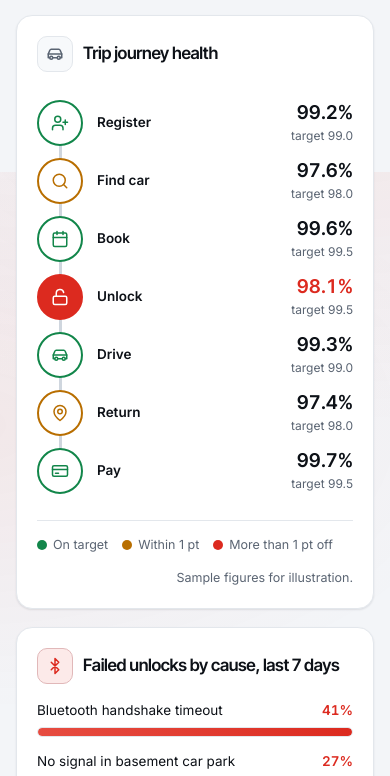
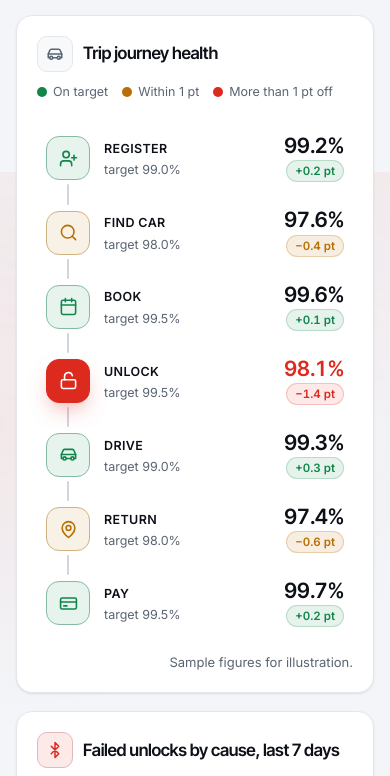
Before and after one commit to tanmoy-bh/engineering-strategy, a website: page public/index.html in a window 390 px wide. Shown: the part 672-1448 px from the top of the page. Drawn offline with Linux system fonts and the light colour scheme.

Commit message:
Give the trip journey its own full-width card
Larger step tiles with a gap-separated connector, a delta pill per step
and no native tooltip; the cause bars move to their own card beside the
two fixes. Below 900px the journey stacks vertically.

Co-Authored-By: Claude Opus 5.5 <noreply@anthropic.com>

```diff
--- a/public/index.html
+++ b/public/index.html
@@ -106,18 +106,27 @@ section[hidden]{display:none}
 .pill.amber{color:var(--amber);background:color-mix(in srgb,var(--amber) 12%,transparent);border-color:color-mix(in srgb,var(--amber) 25%,transparent)}
 
 /* journey route */
-.route{position:relative;display:grid;grid-template-columns:repeat(7,minmax(0,1fr));padding:8px 0 4px}
-.route::before{content:"";position:absolute;top:30px;left:calc(100%/14);right:calc(100%/14);height:3px;border-radius:3px;background:linear-gradient(90deg,var(--line2),var(--line2))}
-.st{position:relative;text-align:center;padding:0 4px;cursor:default}
-.node{position:relative;z-index:1;width:46px;height:46px;margin:0 auto 12px;border-radius:50%;display:grid;place-items:center;background:var(--surface);border:2px solid var(--ok);color:var(--ok);transition:transform .25s var(--ease),box-shadow .25s}
-.st:hover .node{transform:scale(1.1);box-shadow:0 8px 20px -8px var(--sh)}
-.st.warn .node{border-color:var(--amber);color:var(--amber)}
-.st.bad .node{border-color:var(--red);background:var(--red);color:#fff}
-.st .nm{font-weight:600;font-size:13.5px}
-.st .v{font:600 19px/1.2 "Inter Tight",sans-serif;font-variant-numeric:tabular-nums;white-space:nowrap;margin-top:2px}
+.journey{margin-bottom:18px}
+.journey .ttl{flex-wrap:wrap;margin-bottom:22px}
+.journey .ttl .note{margin-left:auto}
+.route{position:relative;display:grid;grid-template-columns:repeat(7,minmax(0,1fr));gap:8px}
+.route::before{display:none}
+.st{position:relative;text-align:center;padding:16px 8px 18px;border-radius:14px;border:1px solid transparent;cursor:default;transition:background .25s,border-color .25s,transform .25s var(--ease)}
+.st:not(:last-child)::after{content:"";position:absolute;top:43px;left:calc(50% + 36px);width:calc(100% - 72px + 8px);height:2px;border-radius:2px;background:var(--line2)}
+.st:hover{background:var(--surface2);border-color:var(--line);transform:translateY(-2px)}
+.node{position:relative;z-index:1;width:54px;height:54px;margin:0 auto 14px;border-radius:16px;display:grid;place-items:center;background:color-mix(in srgb,var(--ok) 10%,var(--surface));border:1.5px solid color-mix(in srgb,var(--ok) 45%,var(--line));color:var(--ok);transition:transform .25s var(--ease),box-shadow .25s}
+.node .i{width:22px;height:22px}
+.st:hover .node{transform:scale(1.06);box-shadow:0 10px 24px -10px var(--sh)}
+.st.warn .node{background:color-mix(in srgb,var(--amber) 10%,var(--surface));border-color:color-mix(in srgb,var(--amber) 45%,var(--line));color:var(--amber)}
+.st.bad .node{border-color:var(--red);background:var(--red);color:#fff;box-shadow:0 10px 24px -10px color-mix(in srgb,var(--red) 70%,transparent)}
+.st .nm{font-size:12px;font-weight:600;letter-spacing:.06em;text-transform:uppercase;color:var(--mute)}
+.st .v{font:600 26px/1.15 "Inter Tight",sans-serif;letter-spacing:-.02em;font-variant-numeric:tabular-nums;white-space:nowrap;margin:6px 0 2px}
 .st.bad .v{color:var(--red)}
-.st .t{font-size:12px;color:var(--mute);white-space:nowrap}
-.legend{display:flex;flex-wrap:wrap;gap:14px;margin-top:18px;padding-top:14px;border-top:1px solid var(--line);font-size:12.5px;color:var(--mute)}
+.st .t{font-size:12.5px;color:var(--mute);white-space:nowrap;margin-bottom:10px}
+.st .pill{font-variant-numeric:tabular-nums}
+.legend{display:flex;flex-wrap:wrap;gap:14px;font-size:12.5px;color:var(--mute)}
+.causes .cz{display:grid;grid-template-columns:minmax(0,1.6fr) minmax(0,1fr);gap:28px;align-items:center}
+.causes .fixes{margin-top:0}
 .legend span{display:inline-flex;align-items:center;gap:6px}
 .legend i{width:10px;height:10px;border-radius:50%;display:inline-block}
 
@@ -235,15 +244,24 @@ footer{max-width:1180px;margin:0 auto;padding:8px max(3vw,16px) 36px;font-size:1
 @media(max-width:720px){
   .meta .chip,.brand small,.icon-btn .lbl{display:none}
   .hd{flex-wrap:nowrap;padding-top:10px}.brand h1{font-size:17px}.logo{width:34px;height:34px;border-radius:10px}.tabs{margin-top:6px}
-  .route{grid-template-columns:minmax(0,1fr);gap:4px}
-  .route::before{top:23px;bottom:23px;left:22px;right:auto;width:3px;height:auto}
-  .st{display:grid;grid-template-columns:46px minmax(0,1fr) auto;align-items:center;gap:2px 14px;text-align:left;padding:4px 0}
-  .node{margin:0;grid-row:1/3}
-  .st .v{grid-column:3;grid-row:1;text-align:right}.st .t{grid-column:3;grid-row:2;text-align:right}.st .nm{grid-row:1/3}
   .rail{grid-template-columns:repeat(5,minmax(7.2em,1fr));overflow-x:auto;padding-bottom:4px}
   .metrics{grid-template-columns:minmax(0,1fr)}
   .fd,.inc,.pad{padding:20px}
   .kv>div{grid-template-columns:minmax(0,1fr)}.kv .k{display:none}
+}
+@media(max-width:900px){
+  .causes .cz{grid-template-columns:minmax(0,1fr)}
+  .route{grid-template-columns:minmax(0,1fr);gap:4px}
+  .st{display:grid;grid-template-columns:44px minmax(0,1fr) auto;grid-template-rows:auto auto;align-items:center;gap:2px 14px;text-align:left;padding:10px 8px}
+  .st:not(:last-child)::after{top:calc(50% + 26px);left:29px;width:2px;height:calc(100% - 48px)}
+  .node{width:44px;height:44px;border-radius:13px;margin:0;grid-row:1/3}
+  .node .i{width:19px;height:19px}
+  .st .nm{grid-column:2;grid-row:1;align-self:end;font-size:12.5px;color:var(--ink);letter-spacing:.03em}
+  .st .t{grid-column:2;grid-row:2;align-self:start;margin:0}
+  .st .v{grid-column:3;grid-row:1;align-self:end;text-align:right;font-size:21px;margin:0}
+  .st .pill{grid-column:3;grid-row:2;justify-self:end;align-self:start}
+  .st:hover{transform:none}
+  .journey .ttl .note{margin-left:0;width:100%}
 }
 @media(prefers-reduced-motion:no-preference){
   section:not([hidden])>*{animation:up .45s var(--ease) both}
@@ -344,14 +362,16 @@ footer{max-width:1180px;margin:0 auto;padding:8px max(3vw,16px) 36px;font-size:1
       <div class="fg card lift" style="--d:2"><div class="top"><span class="ico"><svg class="i"><use href="#i-pin"/></svg></span></div><b>97.4%</b><span class="l">returned inside the bay zone</span></div>
       <div class="fg card lift" style="--d:3"><div class="top"><span class="ico"><svg class="i"><use href="#i-pie"/></svg></span></div><b>68%</b><span class="l">of failed unlocks from 2 causes</span></div>
     </div>
-    <div class="grid2">
-      <div class="card pad">
-        <div class="ttl"><span class="ico"><svg class="i"><use href="#i-car"/></svg></span><h3>Trip journey health</h3></div>
-        <div class="route" id="route" aria-label="Trip journey health"></div>
-        <div class="legend"><span><i style="background:var(--ok)"></i>On target</span><span><i style="background:var(--amber)"></i>Within 1 pt</span><span><i style="background:var(--red)"></i>More than 1 pt off</span><span style="margin-left:auto">Sample figures for illustration.</span></div>
+    <div class="card pad journey">
+      <div class="ttl"><span class="ico"><svg class="i"><use href="#i-car"/></svg></span><h3>Trip journey health</h3>
+        <div class="legend note"><span><i style="background:var(--ok)"></i>On target</span><span><i style="background:var(--amber)"></i>Within 1 pt</span><span><i style="background:var(--red)"></i>More than 1 pt off</span></div>
       </div>
-      <div class="card pad">
-        <div class="ttl"><span class="ico red"><svg class="i"><use href="#i-bt"/></svg></span><h3>Failed unlocks by cause, last 7 days</h3></div>
+      <div class="route" id="route" aria-label="Trip journey health"></div>
+      <p class="note" style="margin:14px 0 0;text-align:right;max-width:none">Sample figures for illustration.</p>
+    </div>
+    <div class="card pad causes">
+      <div class="ttl"><span class="ico red"><svg class="i"><use href="#i-bt"/></svg></span><h3>Failed unlocks by cause, last 7 days</h3></div>
+      <div class="cz">
         <div class="bars" id="bars"></div>
         <div class="fixes"><svg class="i"><use href="#i-check-circle"/></svg><p>Two fixes target the top bars: a signed unlock credential fetched at booking start, so a basement with no signal still unlocks, and an automatic Bluetooth retry with a guided fallback.</p></div>
       </div>
@@ -456,7 +476,8 @@ window.addEventListener('hashchange',()=>show(location.hash.slice(1)));
 
 /* trip health */
 const stations=[["Register",99.2,99.0,"user-plus"],["Find car",97.6,98.0,"search"],["Book",99.6,99.5,"calendar"],["Unlock",98.1,99.5,"unlock"],["Drive",99.3,99.0,"car"],["Return",97.4,98.0,"pin"],["Pay",99.7,99.5,"card"]];
-$("route").innerHTML=stations.map(([n,v,t,ic],i)=>{const g=t-v,c=g<=0?"ok":g<1?"warn":"bad";return `<div class="st ${c}" style="--d:${i}" title="${esc(n)}: ${v.toFixed(1)}% against a ${t.toFixed(1)}% target"><span class="node">${I(ic)}</span><div class="nm">${esc(n)}</div><div class="v">${v.toFixed(1)}%</div><div class="t">target ${t.toFixed(1)}</div></div>`}).join("");
+$("route").innerHTML=stations.map(([n,v,t,ic],i)=>{const g=t-v,c=g<=0?"ok":g<1?"warn":"bad";const d=Math.round((v-t)*10)/10,pc=c==="ok"?"ok":c==="warn"?"amber":"red";
+  return `<div class="st ${c}" style="--d:${i}"><span class="node">${I(ic)}</span><div class="nm">${esc(n)}</div><div class="v">${v.toFixed(1)}%</div><div class="t">target ${t.toFixed(1)}%</div><span class="pill ${pc}">${d>=0?"+":"−"}${Math.abs(d).toFixed(1)} pt</span></div>`}).join("");
 const causes=[["Bluetooth handshake timeout",41],["No signal in basement car park",27],["Car telematics unit offline",18],["Unlock credential expired",9],["Other",5]];
 $("bars").innerHTML=causes.map((c,i)=>`<div class="bar${i<2?" top":""}"><div class="bl"><span>${esc(c[0])}</span><em>${c[1]}%</em></div><div class="track"><i style="--w:${(c[1]/41*100).toFixed(0)}%;--d:${i}"></i></div></div>`).join("");
 
```
